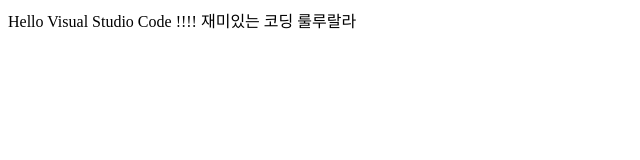
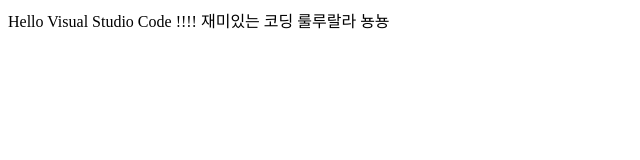
Before and after one commit to Romi0804/fds-git, a plain HTML site: page hahaha/index.html in a window 1280 px wide. Shown: the full height of the page, 0-640 px from the left. Drawn offline with Linux system fonts and the light colour scheme.

Commit message:
index.html 수정

```diff
--- a/hahaha/index.html
+++ b/hahaha/index.html
@@ -10,5 +10,6 @@
     Hello Visual Studio Code !!!!
     재미있는 코딩
     룰루랄라
+    뇽뇽
 </body>
 </html>
```
